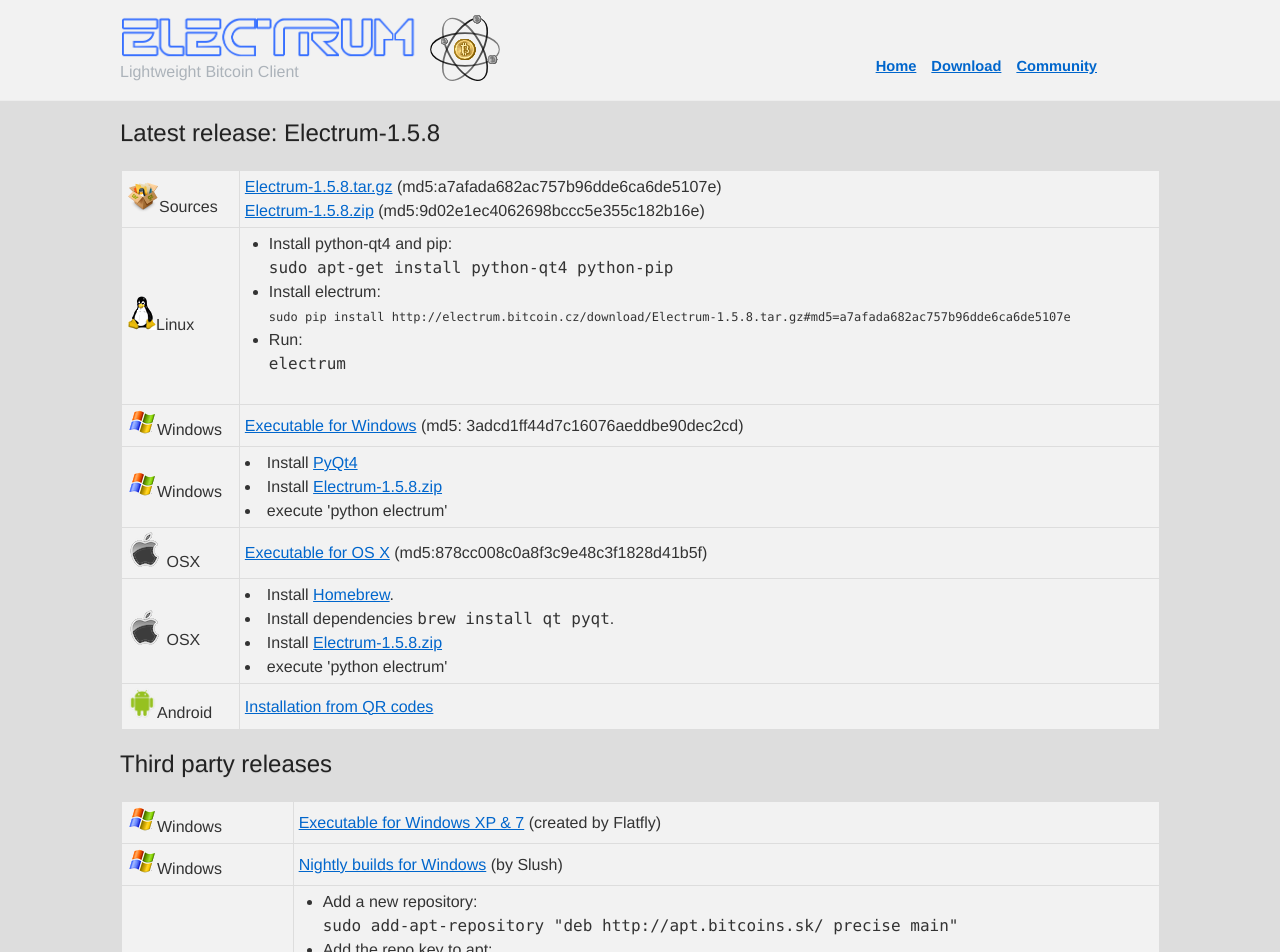
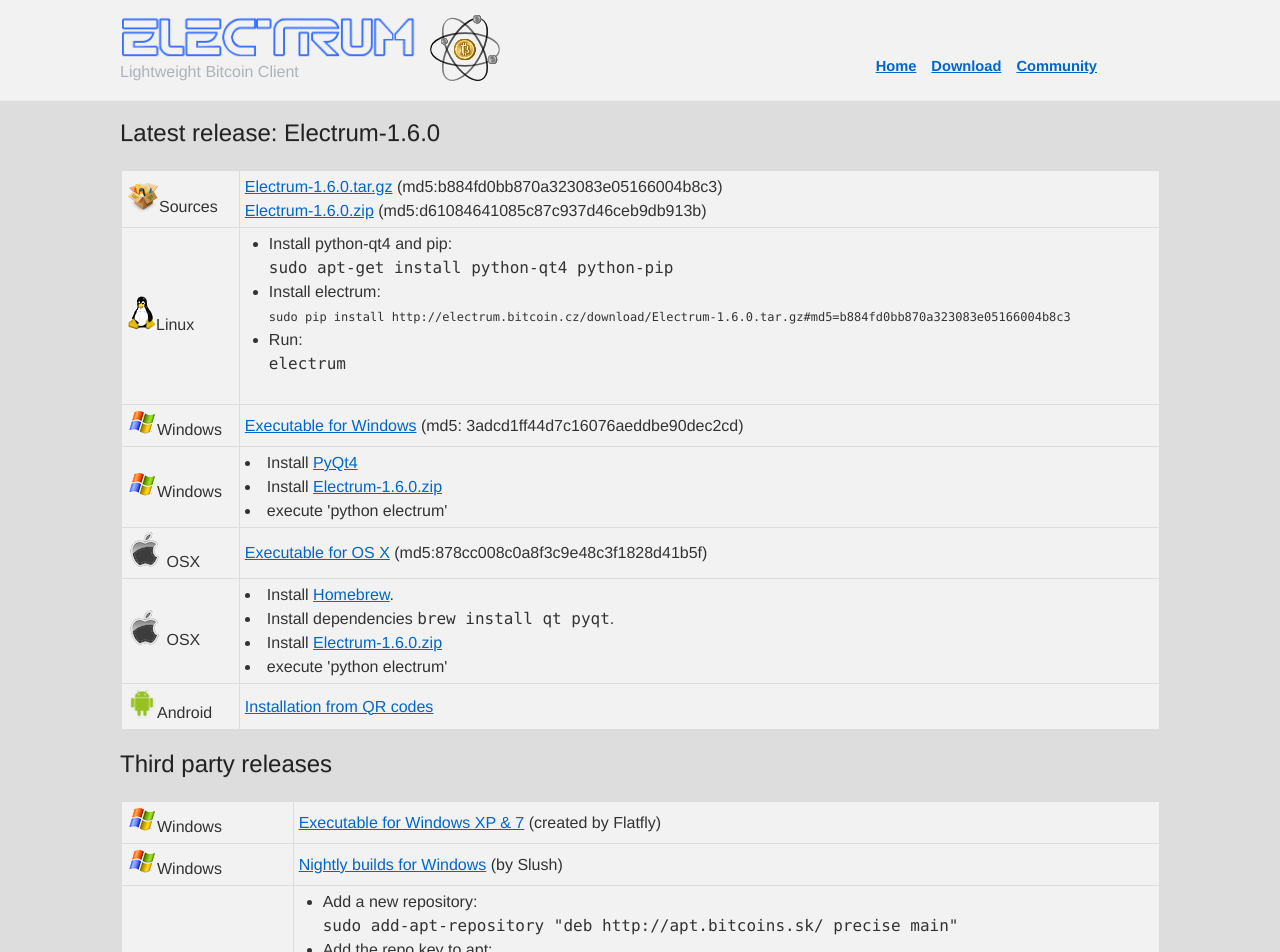
Before and after one commit to ecdsa/electrum-web, a Jekyll site: the page download.html, which Jekyll copies as it is, in a window 1280 px wide. Shown: the top 952 px of the page. Built offline with Jekyll 4.4.1, drawn with Linux system fonts in a browser that asks for light colours.

```diff
--- a/android.html
+++ b/android.html
@@ -42,14 +42,14 @@ Once you have installed the apk, launch the Python for Android application and c
 4. Tap Scan Barcode.
 5. Scan the following QRcode:
 </pre>
-<img src="http://chart.apis.google.com/chart?cht=qr&chs=300x300&chld=L&choe=UTF-8&chl=e4a_install.py%0Aimport+urllib%2C+zipfile%2C+os%0Ap%3D%22http%3A%2F%2Felectrum.bitcoin.cz%2Fdownload%2Fe4a-158zip%22%0An%3D%22e4a-1.5.7%22%0Anz%3Dn%2B%22.zip%22%0Aurllib.urlretrieve(p%2Cnz)%0Azipfile.ZipFile(nz).extractall()%0Aos.rename(n%2C'scripts%2F'%2Bn)"
+<img src="http://chart.apis.google.com/chart?cht=qr&chs=300x300&chld=L&choe=UTF-8&chl=e4a_install.py%0Aimport+urllib%2C+zipfile%2C+os%0Ap%3D%22http%3A%2F%2Felectrum.bitcoin.cz%2Fdownload%2Fe4a-160zip%22%0An%3D%22e4a-1.5.7%22%0Anz%3Dn%2B%22.zip%22%0Aurllib.urlretrieve(p%2Cnz)%0Azipfile.ZipFile(nz).extractall()%0Aos.rename(n%2C'scripts%2F'%2Bn)"
 />
 <pre>This will install a script named e4a_install.py</pre>
 
 <h3>4. Download and install Electrum</h3>
 <pre>
-1. Tap e4a_install.py: it will download and install a directory named "e4a-1.5.8
-2. To launch Electrum, visit the "e4a-1.5.8" directory and tap 'electrum.py'
+1. Tap e4a_install.py: it will download and install a directory named "e4a-1.6.0
+2. To launch Electrum, visit the "e4a-1.6.0" directory and tap 'electrum.py'
 </pre>
 
 <h3>5. Create a shortcut to your home screen</h3>
--- a/download.html
+++ b/download.html
@@ -32,15 +32,16 @@
 
 <div class="container">
 
-  <h3>Latest release: Electrum-1.5.8</h3>
+  <h3>Latest release: Electrum-1.6.0</h3>
 
   <table style="background-color:#f2f2f2;">
   <tr>
     <td><img src="media/tar-gz.png" width=32/>Sources</td>
     <td>
-      <a href="http://electrum.bitcoin.cz/download/Electrum-1.5.8.tar.gz">Electrum-1.5.8.tar.gz</a> (md5:a7afada682ac757b96dde6ca6de5107e)<br/>
-      <a href="http://electrum.bitcoin.cz/download/Electrum-1.5.8.zip">Electrum-1.5.8.zip</a>
-      (md5:9d02e1ec4062698bccc5e355c182b16e)<br/>
+      <a href="http://electrum.bitcoin.cz/download/Electrum-1.6.0.tar.gz">Electrum-1.6.0.tar.gz</a>
+      (md5:b884fd0bb870a323083e05166004b8c3)<br/>
+      <a href="http://electrum.bitcoin.cz/download/Electrum-1.6.0.zip">Electrum-1.6.0.zip</a>
+      (md5:d61084641085c87c937d46ceb9db913b)<br/>
     </td>
   </tr>
   <tr>
@@ -48,7 +49,7 @@
     <td>
       <ul>
 	<li>Install python-qt4 and pip:<br/><tt>sudo apt-get install python-qt4 python-pip</tt></li>
-	<li>Install electrum:<br/><tt style="font-size:75%">sudo pip install http://electrum.bitcoin.cz/download/Electrum-1.5.8.tar.gz#md5=a7afada682ac757b96dde6ca6de5107e</tt></li>
+	<li>Install electrum:<br/><tt style="font-size:75%">sudo pip install http://electrum.bitcoin.cz/download/Electrum-1.6.0.tar.gz#md5=b884fd0bb870a323083e05166004b8c3</tt></li>
 	<li>Run:<br/><tt>electrum</tt></li>
       </ul>
     </td>
@@ -62,7 +63,7 @@
     <td><img src="media/os_windows.gif"/>Windows</td>
     <td>
       <li>Install <a href="http://www.riverbankcomputing.co.uk/software/pyqt/download">PyQt4</a> </li>
-      <li>Install <a href="http://electrum.bitcoin.cz/download/Electrum-1.5.8.zip">Electrum-1.5.8.zip</a> </li>
+      <li>Install <a href="http://electrum.bitcoin.cz/download/Electrum-1.6.0.zip">Electrum-1.6.0.zip</a> </li>
       <li>execute 'python electrum'</li>
     </td>
   </tr>
@@ -78,7 +79,7 @@
     <td>
       <li>Install <a href="http://mxcl.github.com/homebrew/">Homebrew</a>.</li>
       <li>Install dependencies <tt>brew install qt pyqt</tt>.</li>
-      <li>Install <a href="http://electrum.bitcoin.cz/download/Electrum-1.5.8.zip">Electrum-1.5.8.zip</a> </li>
+      <li>Install <a href="http://electrum.bitcoin.cz/download/Electrum-1.6.0.zip">Electrum-1.6.0.zip</a> </li>
       <li>execute 'python electrum'</li>
     </td>
   </tr>
```
